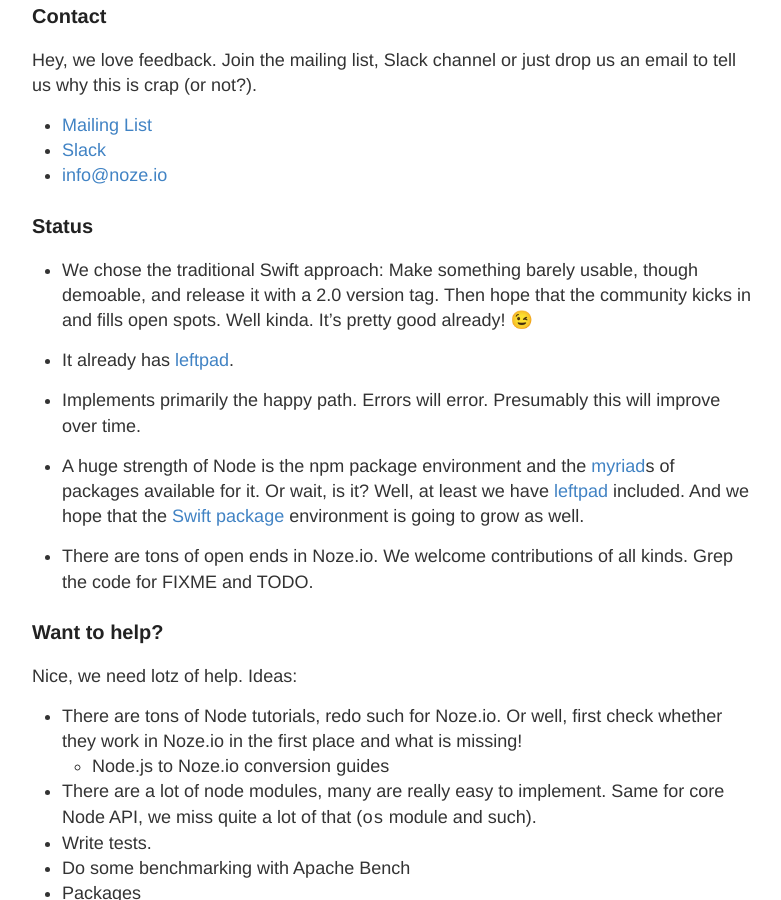
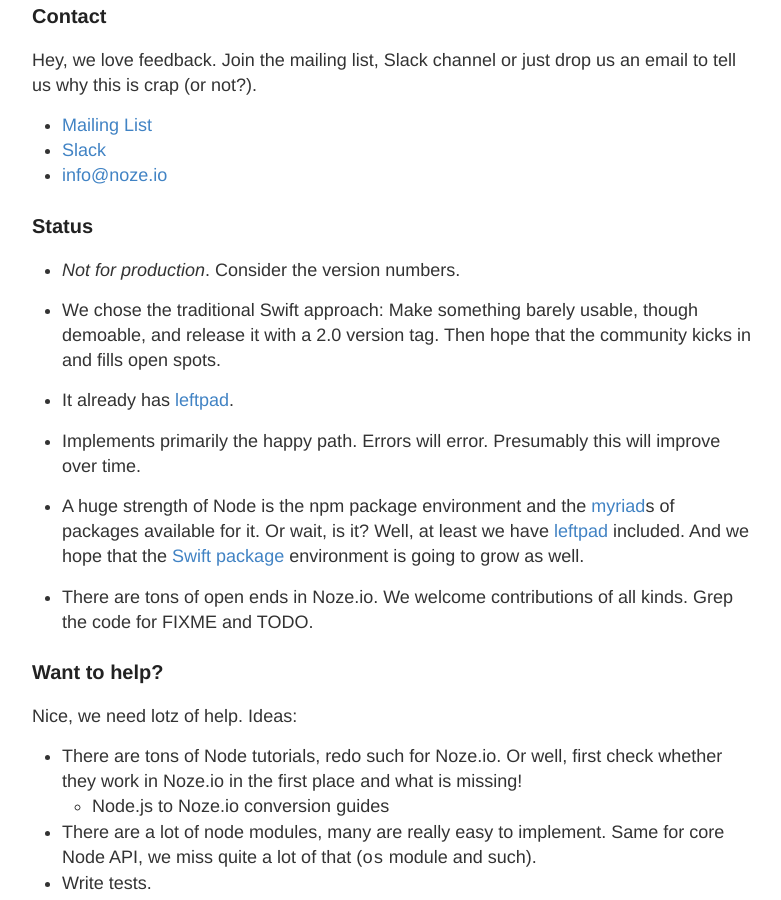
Before and after one commit to NozeIO/NozeIO.github.io, a Jekyll site: the page built from about.md, in a window 1280 px wide and 900 px high, scrolled down 589 px. Shown: the whole window, without its empty margins (248-1029 px from the left). Built offline with Jekyll 4.4.1, drawn with Linux system fonts in a browser that asks for light colours; comment, search, counter and statistics services are not loaded.

Commit message:
Be honest.

```diff
--- a/about.md
+++ b/about.md
@@ -27,11 +27,12 @@
 
 ### Status
 
+- *Not for production*. Consider the version numbers.
+
 - We chose the traditional Swift approach:
   Make something barely usable, though demoable,
   and release it with a 2.0 version tag.
   Then hope that the community kicks in and fills open spots.
-  Well kinda. It's pretty good already! 😉
 
 - It already has
   [leftpad](https://github.com/NozeIO/Noze.io/tree/develop/Sources/leftpad).
```
